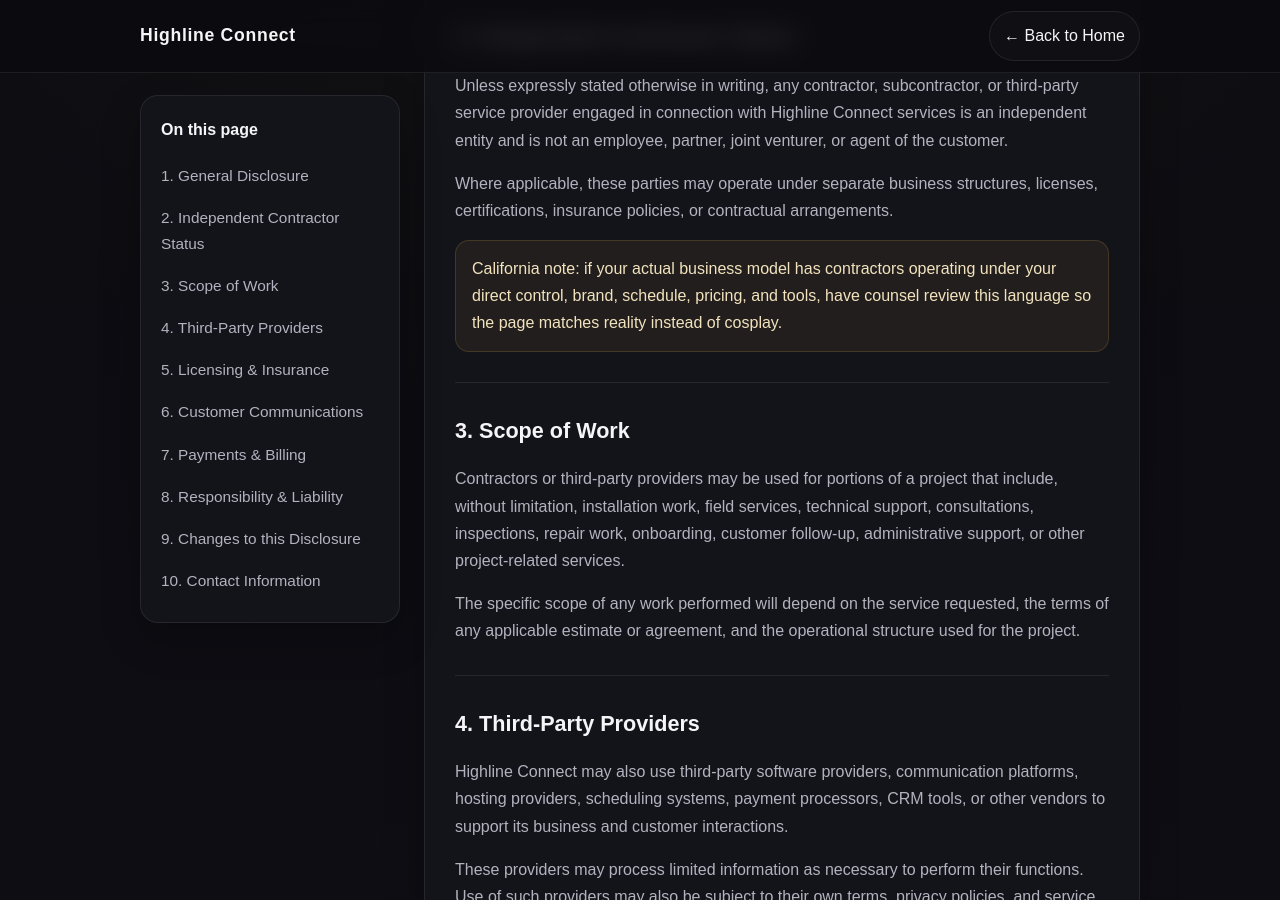
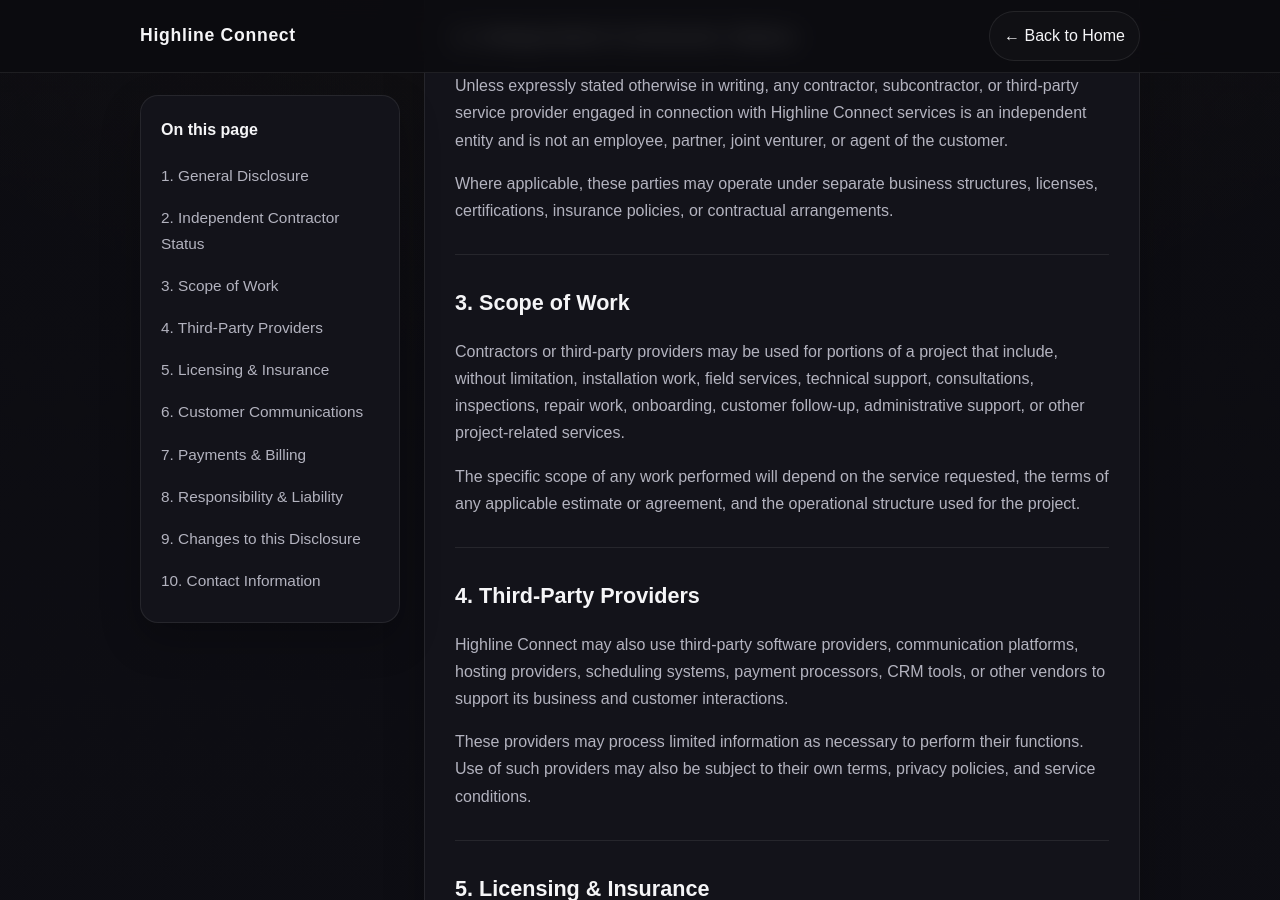
Before and after one commit to TFlex13/TFlex13.github.io, a Jekyll site: the page contractor-disclosure.html, which Jekyll copies as it is, in a window 1280 px wide and 900 px high, scrolled down 816 px. Built offline with Jekyll 4.4.1, drawn with Linux system fonts in a browser that asks for light colours.

Commit message:
Update contractor-disclosure.html

```diff
--- a/contractor-disclosure.html
+++ b/contractor-disclosure.html
@@ -315,11 +315,7 @@
                 Where applicable, these parties may operate under separate business structures,
                 licenses, certifications, insurance policies, or contractual arrangements.
               </p>
-              <div class="notice">
-                California note: if your actual business model has contractors operating under your
-                direct control, brand, schedule, pricing, and tools, have counsel review this language
-                so the page matches reality instead of cosplay.
-              </div>
+
             </section>
 
             <section id="scope-of-work">
```
